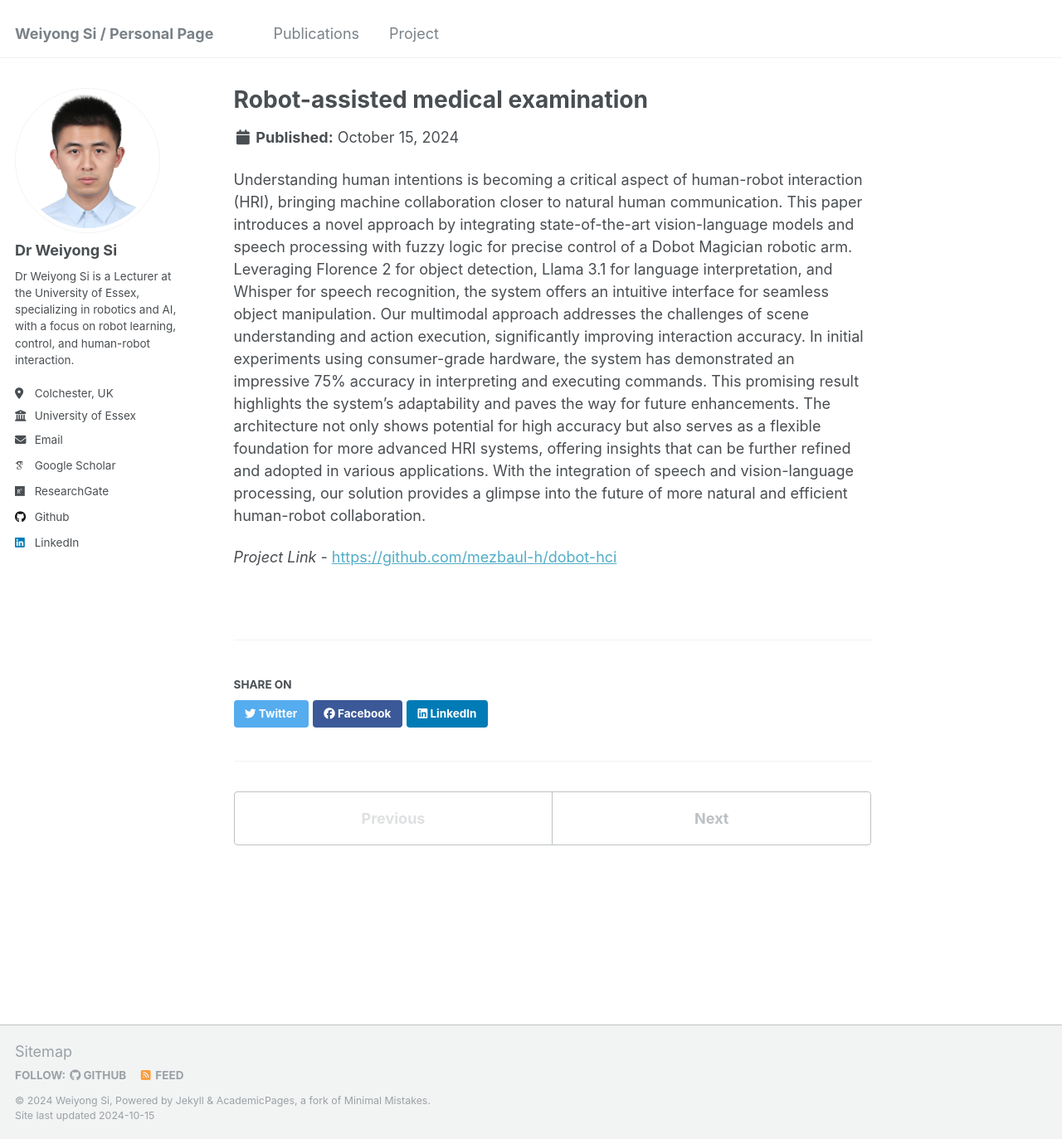
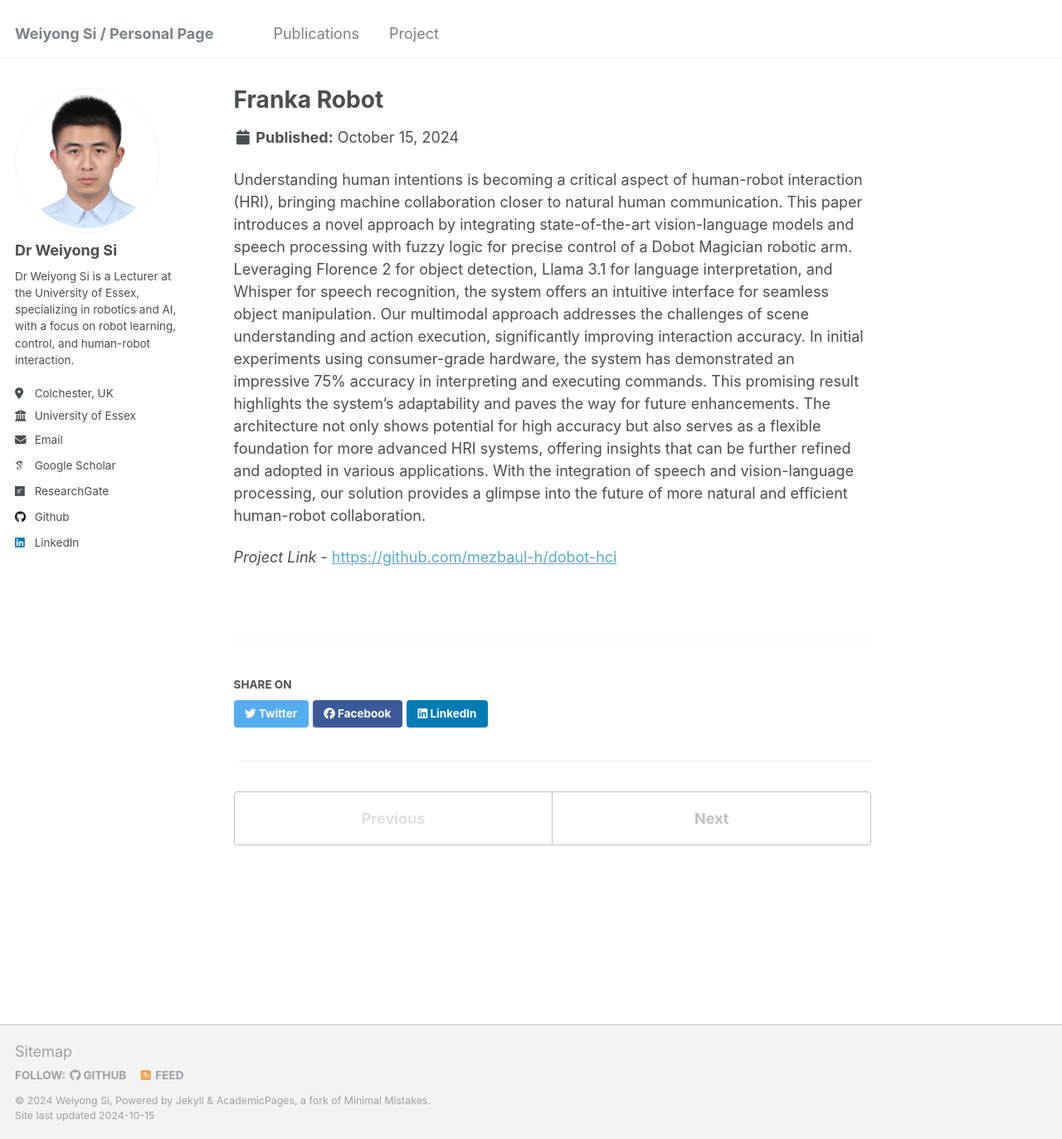
Before and after one commit to siweiyong/siweiyong.github.io, a Jekyll site: the page built from _portfolio/Franka_robot.md, in a window 1280 px wide and 1373 px high. Shown: the whole window at 83% size. Built offline with Jekyll 4.4.1, drawn with Linux system fonts in a browser that asks for light colours; some web fonts are replaced.

Commit message:
Update Franka_robot.md

```diff
--- a/_portfolio/Franka_robot.md
+++ b/_portfolio/Franka_robot.md
@@ -1,5 +1,5 @@
 ---
-title: "Robot-assisted medical examination"
+title: "Franka Robot"
 excerpt: "This paper presents a multimodal human-robot interaction system integrating vision-language models (Florence 2), language interpretation (Llama 3.1), and speech recognition (Whisper) with fuzzy logic for precise control of a Dobot Magician robotic arm. Initial tests show 75% accuracy, highlighting its potential for more natural, efficient human-robot collaboration.<br/><img src='/images/dobot-hci-demo-short.gif'>"
 collection: portfolio
 ---
```
